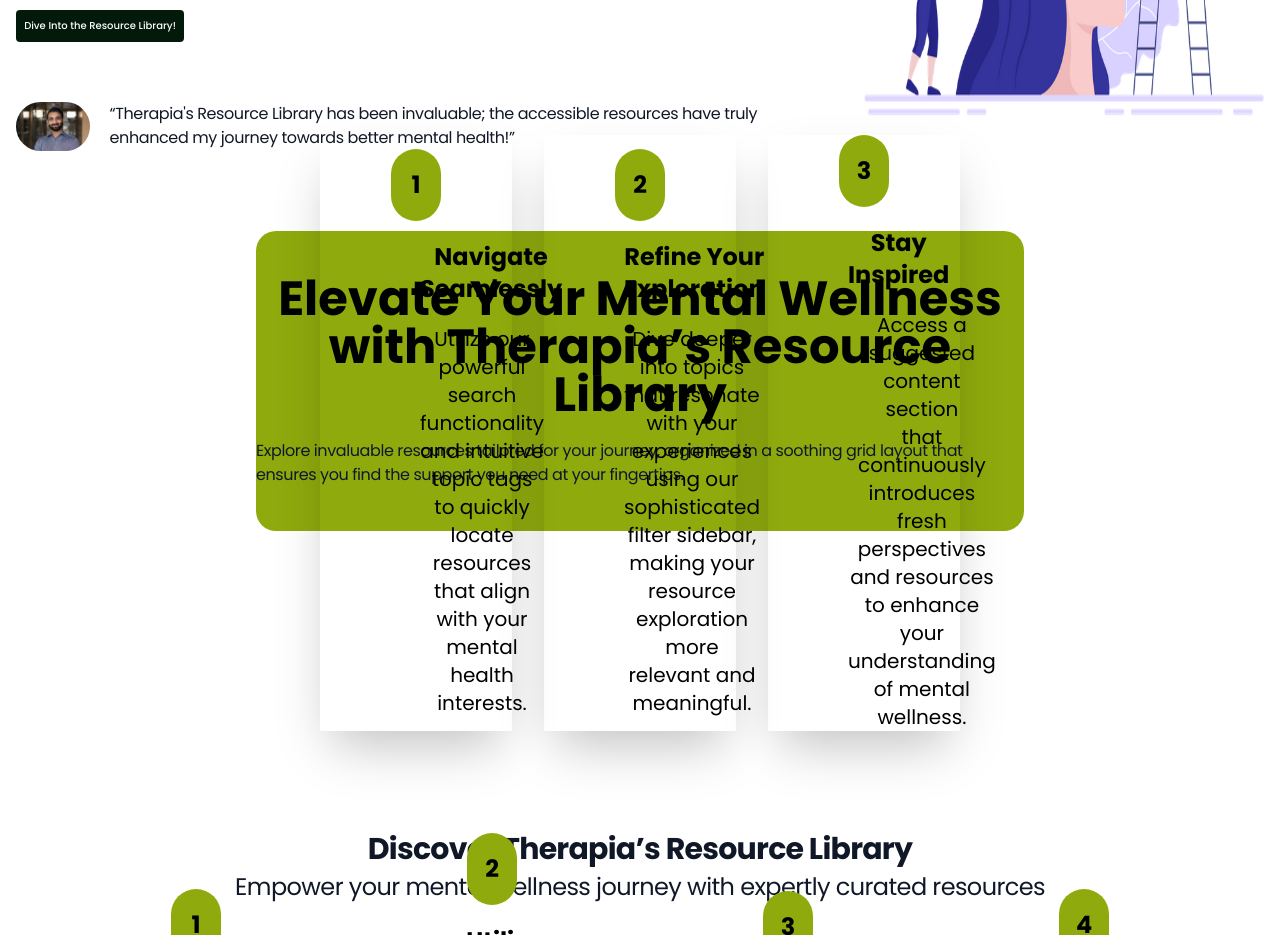
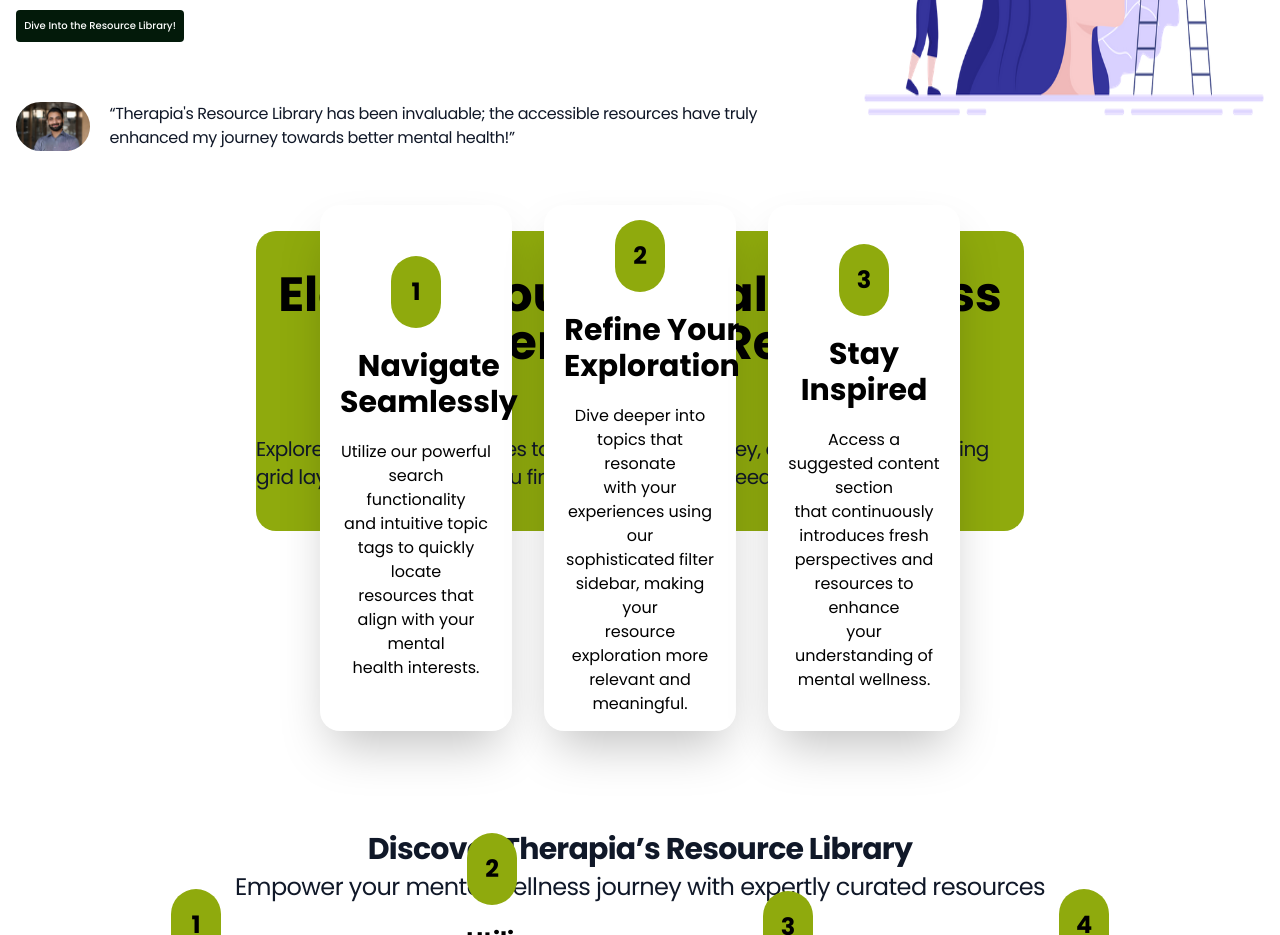
Before and after one commit to Nelson19so/Therapia, a React (Vite) app in the folder client/: page /resources-library-page in a window 1280 px wide. Shown: the part 2200-3135 px from the top of the page. Built offline with nearby package versions, Linux system fonts and the light colour scheme.

Commit message:
added resourced Library page now implementing mood tracker page

```diff
--- a/client/src/pages/ResourcesLibrary.jsx
+++ b/client/src/pages/ResourcesLibrary.jsx
@@ -147,26 +147,26 @@
       <section className="h-[600px] relative flex justify-center pt-10 pb-10 ">
         <div className="w-[100%] h-[300px] rounded-[20px]  gap-5  mr-[20%] ml-[20%]  bg-[var(--primary)] flex justify-center items-center flex-col" >
           <div className="text-5xl ml-auto mr-auto text-center font-bold" >Elevate Your Mental Wellness<br /> with Therapia’s Resource<br /> Library</div>
-          <div className="text-1xl w-[100%] tracking-tight text-gray-900" >Explore invaluable resources tailored for your journey, organized in a soothing grid layout that ensures you find the support you need at your fingertips.</div>
+          <div className="text-xl  mr-auto ml-auto tracking-tight text-gray-900" >Explore invaluable resources tailored for your journey, organized in a soothing grid layout that ensures you find the support you need at your fingertips.</div>
 
 
-          <div className="absolute bottom-[10%] z-[10] mt-6 grid mr-[25%] ml-[25%] gap-5 grid-cols-1 gap-x-6 gap-y-10 sm:grid-cols-2 lg:grid-cols-3 xl:gap-x-8">
-             <div className="flex h-[1fr] bg-[var(----background-base)] justify-center shadow-2xl px-5 py -10 gap-5 rounded-10 flex-col   items-center">
+          <div className="absolute bottom-[10%] z-[10]  mt-6 grid mr-[25%] ml-[25%] gap-5 grid-cols-1 gap-x-6 gap-y-10 sm:grid-cols-2 lg:grid-cols-3 xl:gap-x-8">
+             <div className="flex flex-col  h-[1fr] bg-[var(--background-base)] justify-center  shadow-2xl px-[20px] py-[15px] gap-5 rounded-[20px] flex-col   items-center">
               <div className="bg-[var(--primary)] flex justify-center items-center  w-[50px] rounded-full p-5 text-2xl p-auto  font-bold">1</div>
-              <div className="text-2xl text-center mr-auto pl-20 pr-20 ml-auto font-bold">Navigate  <br /> Seamlessly</div>
-              <div className="text-xl text-center mr-auto pl-20 pr-20 ml-auto ">Utilize our powerful search functionality <br />and intuitive topic tags to quickly locate<br /> resources that align with your mental<br /> health interests.</div>
+              <div className="text-3xl text-center mr-auto  ml-auto font-bold">Navigate  <br /> Seamlessly</div>
+              <div className="text-1xl text-center mr-auto  ml-auto ">Utilize our powerful search functionality <br />and intuitive topic tags to quickly locate<br /> resources that align with your mental<br /> health interests.</div>
             </div>
-            <div className="flex  h-[1fr] bg-[var(----background-base)] justify-center shadow-2xl gap-5 rounded-10 flex-col   items-center">
+            <div className="flex  flex-col  h-[1fr] bg-[var(--background-base)] justify-center  shadow-2xl px-[20px] py-[15px] gap-5 rounded-[20px] flex-col   items-center">
               <div className="bg-[var(--primary)] flex justify-center items-center  w-[50px] rounded-full p-5 text-2xl p-auto  font-bold">2</div>
-              <div className="text-2xl text-center mr-auto pl-20 pr-20 ml-auto font-bold">Refine Your  <br /> Exploration</div>
-              <div className="text-xl text-center mr-auto pl-20 pr-20 ml-auto ">
+              <div className="text-3xl text-center mr-auto  ml-auto font-bold">Refine Your  <br /> Exploration</div>
+              <div className="text-1xl text-center mr-auto  ml-auto ">
                 Dive deeper into topics that resonate<br /> with your experiences using our<br /> sophisticated filter sidebar, making your<br /> resource exploration more relevant and<br /> meaningful.
               </div>
             </div>
-            <div className="flex h-[1fr] bg-[var(----background-base)] justify-center shadow-2xl gap-5 rounded-10 flex-col   items-center">
+            <div className="flex flex-col  h-[1fr] bg-[var(--background-base)] justify-center  shadow-2xl px-[20px] py-[15px] gap-5 rounded-[20px] flex-col   items-center">
               <div className="bg-[var(--primary)] flex justify-center items-center  w-[50px] rounded-full p-5 text-2xl p-auto  font-bold">3</div>
-              <div className="text-2xl text-center mr-auto pl-20 pr-20 ml-auto font-bold">Stay  <br /> Inspired</div>
-              <div className="text-xl text-center mr-auto pl-20 pr-20 ml-auto ">
+              <div className="text-3xl text-center mr-auto  ml-auto font-bold">Stay  <br /> Inspired</div>
+              <div className="text-1xl text-center mr-auto  ml-auto ">
                 Access a suggested content section<br /> that continuously introduces fresh <br />perspectives and resources to enhance<br /> your understanding of mental wellness.
               </div>
             </div>
```
